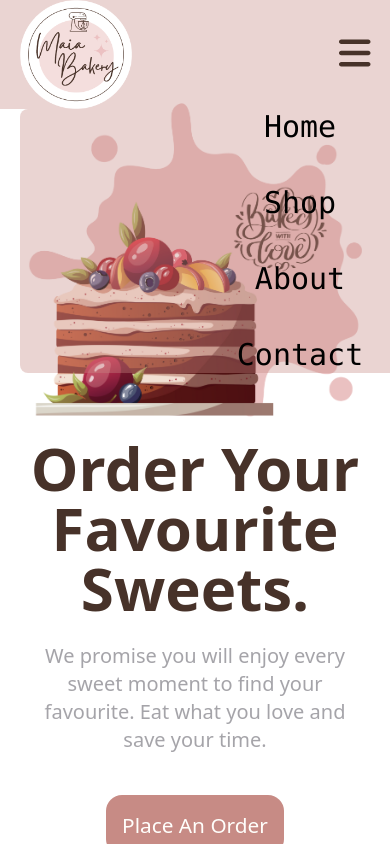
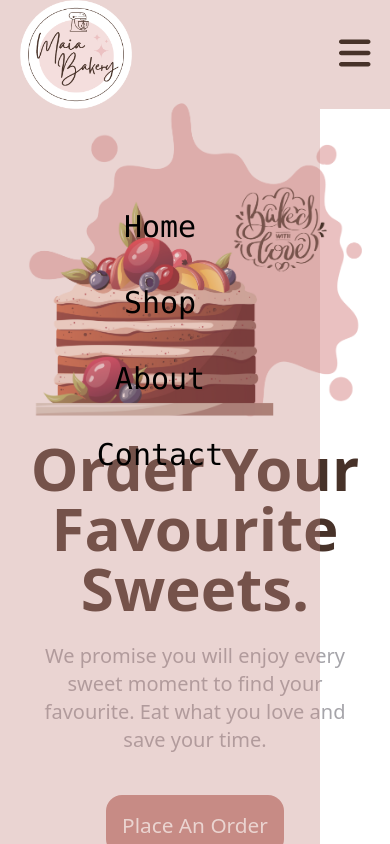
Before and after one commit to KSJ0/maia-app, a React (Vite) app: page / in a window 390 px wide. Both pictures are taken after a click on the icon 354 px from the left and 53 px from the top of the page. Shown: the top 844 px of the page. Built offline with nearby package versions, Linux system fonts and the light colour scheme; a web font is replaced by a local one.

Commit message:
navbar mobile menu update

```diff
--- a/src/components/Footer.jsx
+++ b/src/components/Footer.jsx
@@ -13,7 +13,7 @@ import {
 
 const Footer = () => {
   return (
-    <div className="grid gap-4 grid-cols-2 grid-rows-2 max-w-7xl m-auto md:flex md:flex-row p-5 md:gap-14 md:p-14">
+    <div className="grid gap-4 grid-cols-2 max-w-7xl m-auto md:flex md:flex-row p-5 md:gap-14 md:p-14">
       <div className="m-auto">
         <Link to="/">
           <img
--- a/src/components/Header.jsx
+++ b/src/components/Header.jsx
@@ -52,7 +52,7 @@ const Header = () => {
 
         {/* MOBILE MENU */}
         {isOpen && (
-          <div className="md:hidden bg-[#c78a855e] rounded-lg flex flex-col gap-10 text-center absolute mx-auto mt-[109px] w-[560px]">
+          <div className="md:hidden bg-[#c78a855e] flex flex-col gap-10 text-center absolute ml-[-20px] mt-[109px] w-[320px] pt-[100px] h-screen">
             <Link
               to="/"
               className="block text-black text-3xl hover:text-[--main-color]"
```
